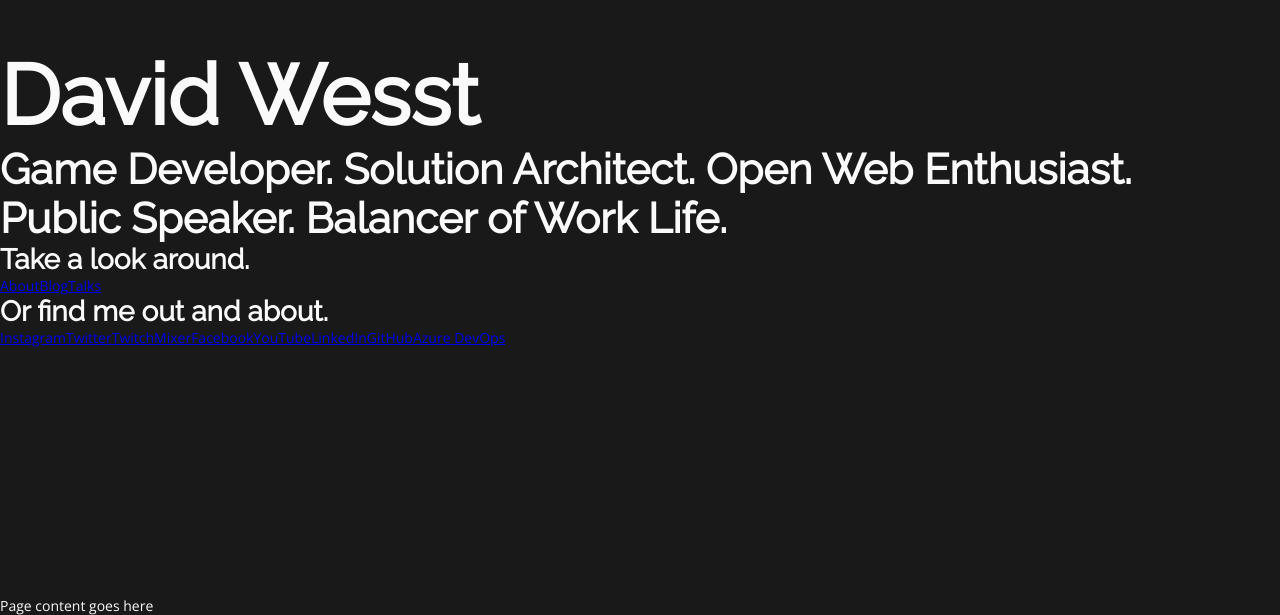
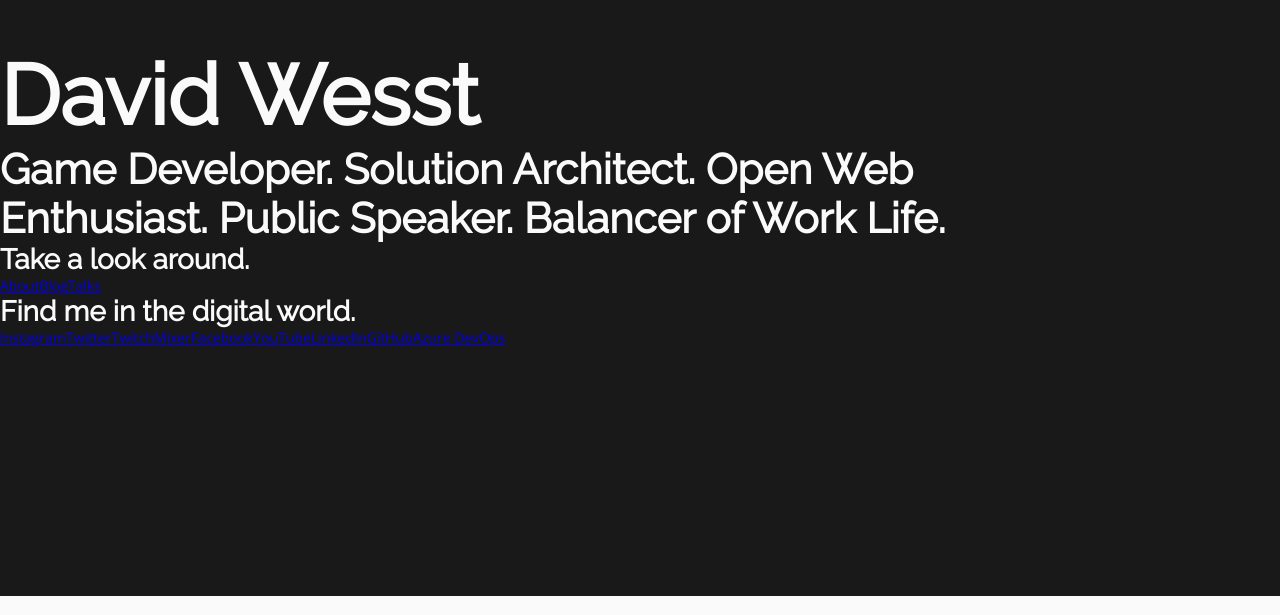
Before and after one commit to davidwesst/website-old, a Gatsby site: page / in a window 1280 px wide. Shown: the part 204-819 px from the top of the page. Built offline with nearby package versions, Linux system fonts and the light colour scheme; Gatsby itself is replaced by a stand-in of ours.

Commit message:
renamed spalsh to header

```diff
--- a/src/components/header.js
+++ b/src/components/header.js
@@ -1,11 +1,15 @@
-import React, { Children } from "react"
+import React from "react"
 
 // style
 import styles from "./header.module.css"
 
-export default () => (
-    <header className={styles.header}>
-        <h1>David Wesst</h1>
-        <h2>The Official source for all things Wessty</h2>
-    </header>
-)
+export default ({ children }) => {
+    // component
+    return (
+        <section className={styles.header} >
+            <article className={styles.content}>
+                {children}
+            </article>
+        </section>
+    )
+}
--- a/src/components/header.module.css
+++ b/src/components/header.module.css
@@ -1,4 +1,18 @@
 .header {
+    display: flex;
+    flex-flow: column;
+    justify-content: center;
+    height: 100vh;
+
     background-color: var(--main-dark-color);
     color: var(--main-light-color);
 }
+
+.header .content {
+    max-width: 80vw;
+}
+
+.header nav {
+    display: flex;
+    flex-flow: row;
+}
--- a/src/components/splash.js
+++ /dev/null
@@ -1,13 +0,0 @@
-import React from "react"
-
-// style
-import styles from "./splash.module.css"
-
-export default ({ children }) => {
-    // component
-    return (
-        <section className={styles.splash} >
-            {children}
-        </section>
-    )
-}
--- a/src/components/splash.module.css
+++ /dev/null
@@ -1,13 +0,0 @@
-.splash {
-    display: flex;
-    flex-flow: column;
-    justify-content: center;
-    height: 100vh;
-    min-width: 80vw;
-    max-width: 90vw;
-}
-
-.splash nav {
-    display: flex;
-    flex-flow: row;
-}
--- a/src/pages/404.js
+++ b/src/pages/404.js
@@ -2,11 +2,11 @@ import React from "react"
 import { Link } from "gatsby"
 
 // components
-import Splash from "../components/splash"
+import Header from "../components/header"
 
 export default () => (
-    <Splash>
+    <Header>
         <h1>404</h1>
         <p>Err...that's probably not good. You should probably <Link to="/">head back home.</Link></p>
-    </Splash>
+    </Header>
 )
--- a/src/pages/index.js
+++ b/src/pages/index.js
@@ -2,23 +2,23 @@ import React from "react"
 import { graphql, Link } from "gatsby"
 
 // components
-import Splash from "../components/splash"
+import Header from "../components/header"
 
 export default ({ data }) => (
-    <div>
-        <Splash>
+    <>
+        <Header>
             <h1>{data.site.siteMetadata.title}</h1>
             <h2>{data.site.siteMetadata.subtitle}</h2>
             <article>
                 <h3>Take a look around.</h3>
                 <nav>
-                    <Link to="/talks">About</Link>
+                    <Link to="/about/">About</Link>
                     <Link to="/blog/">Blog</Link>
                     <Link to="/talks/">Talks</Link>
                 </nav>
             </article>
-            <article>
-                <h3>Or find me out and about.</h3>
+            <article id="contact-me">
+                <h3>Find me in the digital world.</h3>
                 <nav>
                     <a href="/">Instagram</a>
                     <a href="/">Twitter</a>
@@ -31,11 +31,8 @@ export default ({ data }) => (
                     <a href="/">Azure DevOps</a>
                 </nav>
             </article>
-        </Splash>
-        <main>
-            Page content goes here
-        </main>
-    </div>
+        </Header>
+    </>
 )
 
 // query
--- a/src/style/global.css
+++ b/src/style/global.css
@@ -12,10 +12,8 @@ html, body, h1, h2, h3, h4, h5, h6, div, article, section, main {
 
 html, body {
     font-family: 'Open Sans';
-    color: var(--main-light-color);
-    background-color: var(--main-dark-color);
-    height: 100%;
-    width: 100%;
+    color: var(--main-dark-color);
+    background-color: var(--main-light-color);
 }
 
 h1,h2,h3,h4,h5,h6 {
```
Also changed, not shown: src/pages/about.js (+6 -1 lines), src/pages/blog.js (+6 -1 lines), src/pages/talks.js (+6 -1 lines).
